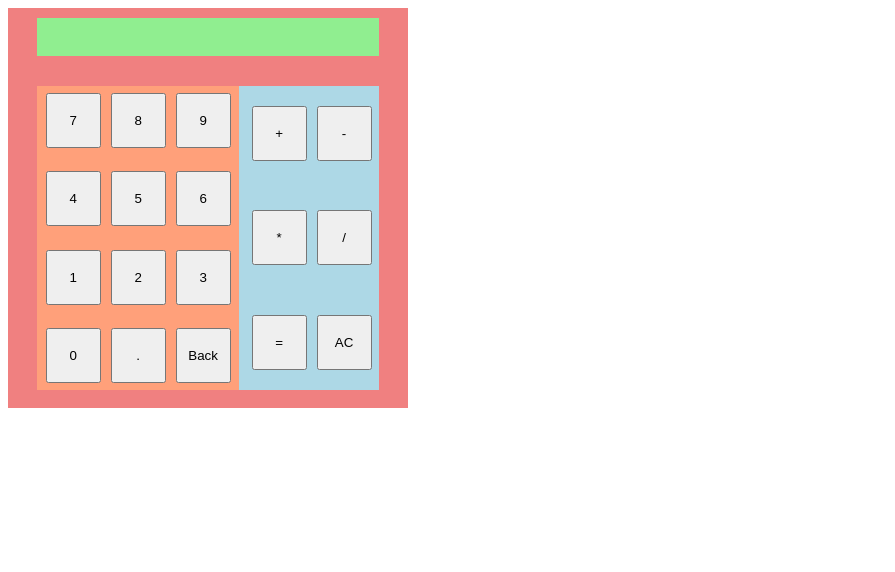
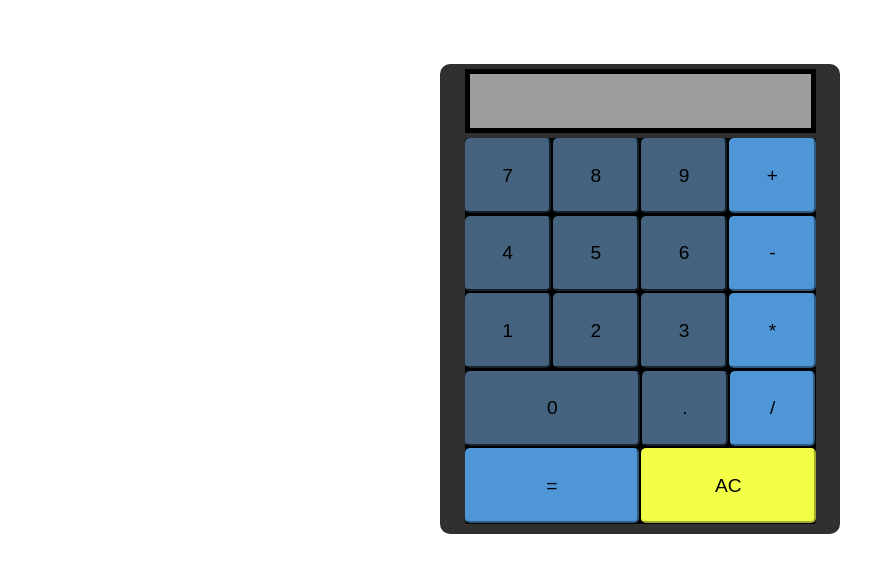
Before and after one commit to sebas2426/Calculator, a plain HTML site: page index.html in a window 1280 px wide. Shown: the whole page, without its empty margins (0-895 px from the left). Drawn offline with Linux system fonts and the light colour scheme.

Commit message:
Update the game

```diff
--- a/index.html
+++ b/index.html
@@ -4,35 +4,33 @@
     <meta charset="UTF-8">
     <meta name="viewport" content="width=device-width, initial-scale=1.0">
     <link rel="stylesheet" href="./styles/styles.css">
+    <link rel="icon" type="image/x-icon" href="./styles/images/calculator.png">
     <script src="./script.js" defer></script>
-    <title>Document</title>
+    <title>Sebas Calculator</title>
 </head>
 <body>
     <div id="Calculator-Container">
         <div id="Results"></div>
-        <div id="buttons">
             <div id="numbers">
         <button class="btnUser">7</button>
         <button class="btnUser">8</button>
         <button class="btnUser">9</button>
+        <button class="btnOperation">+</button>
         <button class="btnUser">4</button>
         <button class="btnUser">5</button>
         <button class="btnUser">6</button>
+        <button class="btnOperation">-</button>
         <button class="btnUser">1</button>
         <button class="btnUser">2</button>
         <button class="btnUser">3</button>
-        <button class="btnUser">0</button>
+        <button class="btnOperation">*</button>
+        <button class="btnUser btnZero">0</button>
         <button class="btnFloat">.</button>
-        <button class="btnBack">Back</button>
-            </div>
+        <button class="btnOperation btnDivide">/</button>
+        <button class="btnEqual">=</button>
+        <button class="btnClear">AC</button>
+    </div>
             <div id="operations">
-            <button class="btnOperation">+</button>
-            <button class="btnOperation">-</button>
-            <button class="btnOperation">*</button>
-            <button class="btnOperation">/</button>
-            <button class="btnEqual">=</button>
-            <button class="btnClear">AC</button>
-            </div>
         </div>
     </div>
 </body>
--- a/script.js
+++ b/script.js
@@ -8,27 +8,37 @@ let result= document.createElement("p");
 
 const resultsDiv= document.querySelector("#Results");
 const buttonsUser= document.querySelectorAll(".btnUser");
-const btnOperations= document.querySelectorAll("#operations .btnOperation");
+const btnOperations= document.querySelectorAll("#numbers .btnOperation");
 const btnFloat= document.querySelector(".btnFloat");
-const btnBack= document.querySelector(".btnBack");
 const btnEqual= document.querySelector(".btnEqual");
 const btnClear= document.querySelector(".btnClear");
 
  buttonsUser.forEach((button) =>{
     button.addEventListener("click", () =>{
+        if(valueFinal1.length>=7){
+            console.log("xd");
+        }else{
             if(operationsCount===0 || number1.textContent===""){
                 number1.textContent= `${button.textContent}`;
                 let value1=number1.textContent;
                 number1.textContent=value1;
                 valueFinal1.push(number1.textContent);
                 resultsDiv.append(number1.textContent);
+                console.log(valueFinal1.length);
 
-    }else if(operationsCount>0){
+            }
+        }
+
+        if(valueFinal2.length>=7){
+            console.log("xd2");
+        }else{
+            if(operationsCount>0){
                 number2.textContent= `${button.textContent}`;
                     let value2=number2.textContent;
                     number2.textContent=value2;
                     resultsDiv.append(number2.textContent);
                     valueFinal2.push(number2.textContent);
+            }
         }
     });
  });
@@ -94,22 +104,29 @@ if(valueFinal1.toString("").includes(".")){
 }
 });
 
-btnBack.addEventListener("click",() =>{
-    if(operationsCount===0){
-        valueFinal1.pop();
-
-    }else{
-        valueFinal2.pop();
-    }
-});
 
 function add(num1,num2){
     let operationResult=num1+num2;
+    let operationDecimal=operationResult.toString().split(".");
+    if(Number.isInteger(operationResult)===true){
         clear();
         number1.textContent=`${operationResult}`;
         valueFinal1.push(number1.textContent);
         console.log(number1.textContent)
         return operationResult;
+    }else if(operationDecimal[1].length>8){
+        clear();
+        number1.textContent=`${operationResult}`;
+        valueFinal1.push(number1.textContent);
+        console.log(number1.textContent)
+        return Math.round(operationResult*10000)/10000;
+    }else{
+        clear();
+        number1.textContent=`${operationResult}`;
+        valueFinal1.push(number1.textContent);
+        console.log(number1.textContent)
+        return operationResult;
+    }
 }
 
 function subtract(num1,num2){
--- a/styles/styles.css
+++ b/styles/styles.css
@@ -3,26 +3,38 @@
     text-align: center;
 }
 
+body{
+    margin-top: 5%;
+    display: flex;
+    justify-content: center;
+    align-items: center;
+}
+
 #Calculator-Container{
     display: flex;
     flex-direction: column;
+    justify-content: flex-end;
     align-items: center;
     width: 400px;
-    height: 400px;
-    padding: 10px;
-    gap: 30px;
+    height: 470px;
+    gap: 5px;
+    padding: 5px;
     flex-wrap: wrap;
-    background-color: lightcoral;
+    background-color: rgb(49, 48, 48);
+    border-radius: 10px;
 }
 
 #Results{
     width: 90%;
-    height: 10%;
+    height: 12%;
     display: flex;
-    justify-content: flex-start;
+    justify-content: flex-end;
     align-items: center;
+    flex-grow: 1;
     padding: 5px;
-    background-color: lightgreen;
+    background-color: rgb(158, 156, 156);
+    border: 5px solid black;
+    font-size: xx-large;
 }
 
 #buttons{
@@ -35,31 +47,61 @@
 
 #numbers{
     display: flex;
-    justify-content: center;
-    align-items: center;
+    justify-content: flex-start;
+    align-items: flex-start;
     flex-wrap: wrap;
-    gap: 10px;
-    width: 60%;
-    background-color: lightsalmon;
+    flex-grow: 1;
+    gap: 2px;
+    border-radius: 3px;
+    width: 90%;
+    height: 82%;
+    background-color: black;
 }
 
-#numbers button{
-    flex-grow: 0;
-    width: 55px;
-    height: 55px;
+#numbers .btnUser.btnZero{
+    flex-grow: 1;
+    flex-basis: 47%;
 }
 
 #operations{
     display: flex;
-    justify-content: center;
-    align-items: center;
-    flex-wrap: wrap;
-    width: 40%;
-    gap: 10px;
+    flex-direction: column;
+    justify-content: flex-end;
+    background-color: lightgreen;
+}
 
+#numbers button{
+    flex-grow: 1;
+    width: 75px;
+    height: 75px;
+    border-radius: 5px;
+    font-size: larger;
+}
+
+
+#numbers .btnFloat,
+#numbers .btnOperation.btnDivide{
+    flex-grow: 1;
 }
 
 #operations button{
     height: 55px;
     width: 55px;
 }
+
+.btnUser,
+.btnFloat{
+    background-color: rgb(69, 99, 126);
+    border-color: rgb(69, 99, 126);
+}
+
+.btnOperation,
+.btnEqual{
+    border-color:  rgb(78, 150, 214) ;
+    background-color: rgb(78, 150, 214);
+}
+
+.btnClear{
+    border-color: rgb(243, 255, 70);
+    background-color: rgb(243, 255, 70);
+}
```
Also changed, not shown: styles/images/calculator.png (added). Lines whose indentation alone changed are shown as unchanged.
